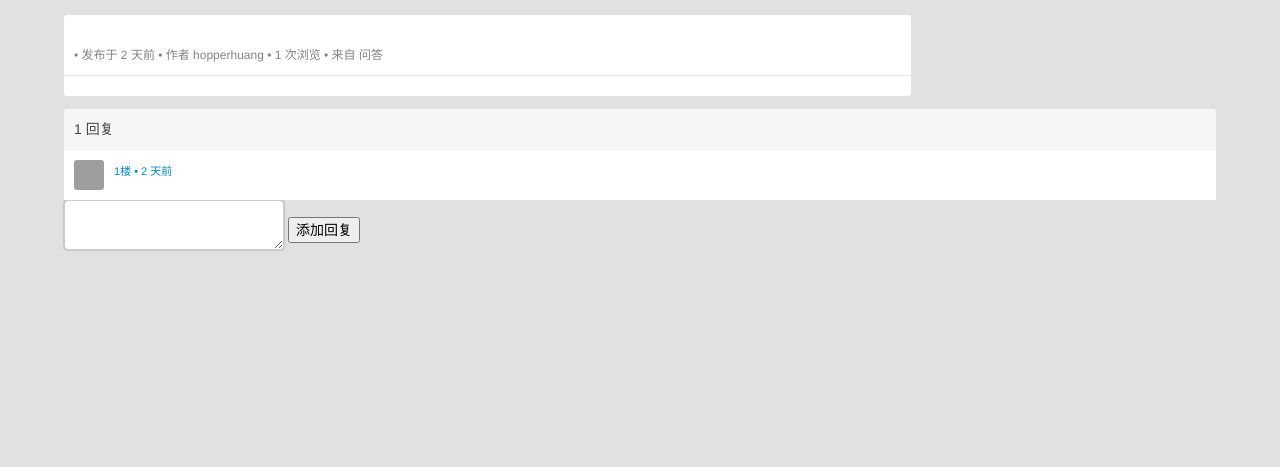
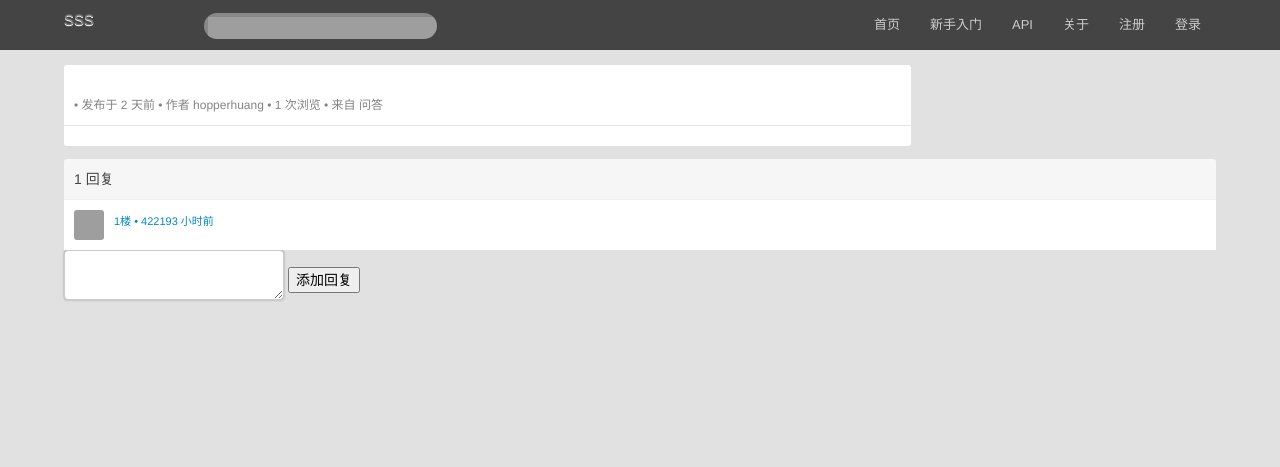
Before and after one commit to leisidefeiji/bbs, a Flask app: page /topic/1 in a window 1280 px wide. Shown: the top 467 px of the page. Run offline with Flask 2, Linux system fonts and the light colour scheme; a database or web service that is not in the repository returns one stand-in record (values such as "Sample title"); some libraries are stand-ins or nearby versions; grey boxes are pictures that could not be loaded.

Commit message:
3.1更新

```diff
--- a/config.py
+++ b/config.py
@@ -1,3 +1,3 @@
 secret_key = 'web18 bbs'
-user_file_dir = r'D:\Downloads\web下\web20板书\user_image'
+user_file_dir = r'.\user_image'
 accept_user_file_type = ['jpg', 'gif', 'png']
--- a/routes/index.py
+++ b/routes/index.py
@@ -19,6 +19,9 @@ main = Blueprint('index', __name__)
 
 
 def current_user():
+    # 从 session 中找到 user_id 字段, 找不到就 -1
+    # 然后 User.find_by 来用 id 找用户
+    # 找不到就返回 None
     uid = session.get('user_id', -1)
     u = User.find_by(id=uid)
     return u
--- a/templates/topic/detail.html
+++ b/templates/topic/detail.html
@@ -14,6 +14,39 @@
     <script src="/static/lib/editor/ext.js"></script>
 </head>
 <body>
+<div class='navbar'>
+  <div class='navbar-inner'>
+    <div class='container'>
+      <a class='brand' href='/'>
+
+          sss
+
+      </a>
+
+      <form id='search_form' class='navbar-search' action="/search">
+        <input type='text' id='q' name='q' class='search-query span3' value=''/>
+      </form>
+      <ul class='nav pull-right'>
+        <li><a href='/'>首页</a></li>
+
+        <li><a href='/getstart'>新手入门</a></li>
+        <li><a href='/api'>API</a></li>
+
+        <li><a href="/about" target="">关于</a></li>
+
+
+        <li><a href='/signup'>注册</a></li>
+        <li><a href='/signin'>登录</a></li>
+
+      </ul>
+      <a class="btn btn-navbar" id="responsive-sidebar-trigger">
+        <span class="icon-bar"></span>
+        <span class="icon-bar"></span>
+        <span class="icon-bar"></span>
+      </a>
+    </div>
+  </div>
+</div>
 <div id="main">
     <div id="content">
         <div class='panel'>
@@ -67,7 +100,7 @@
                         {{ r.user().username }}
                     </a>
                     <a class="reply_time">
-                        {{ loop.index }}楼 • 2 天前
+                        {{ loop.index }}楼 • <span class="gua-time" id="{{ r.created_time }}"></span>
                     </a>
                 </div>
                 <div class='user_action'>
@@ -95,5 +128,35 @@
             </form>
         </div>
     </div>
+</div>>
+
+<script>
+        var es = function(sel) {
+            return document.querySelectorAll(sel)
+        }
+
+        var registerTimer = function() {
+            setInterval(function(){
+                var times = es('.gua-time')
+                for(var i = 0; i < times.length; i++) {
+                    var t = times[i]
+
+                    var time = Number(t.id)
+                    console.log(time)
+                    var now = Math.floor(new Date() / 1000)
+                    var delta = parseInt((now - time) / 3600)
+                    var s = delta + ' 小时前'
+                    t.innerHTML = s
+                }
+            }, 1000)
+        }
+
+        var __main = function() {
+
+            registerTimer()
+        }
+
+        __main()
+</script>
 </body>
 </html>
--- a/templates/topic/index.html
+++ b/templates/topic/index.html
@@ -46,8 +46,7 @@
                         <div class="topic_title_wrapper">
 
                             <a class="user_avatar pull-left">
-<img src="{{ t.user().user_image }}"
-                            title="avatar"/>
+                                <img src="{{ t.user().user_image }}" title="avatar"/>
                             </a>
 
                             <a class="topic_title" href="{{ url_for('topic.detail', id=t.id) }}">
```
Also changed, not shown: templates/topic/new.html (indentation only). Lines whose indentation alone changed are shown as unchanged.
